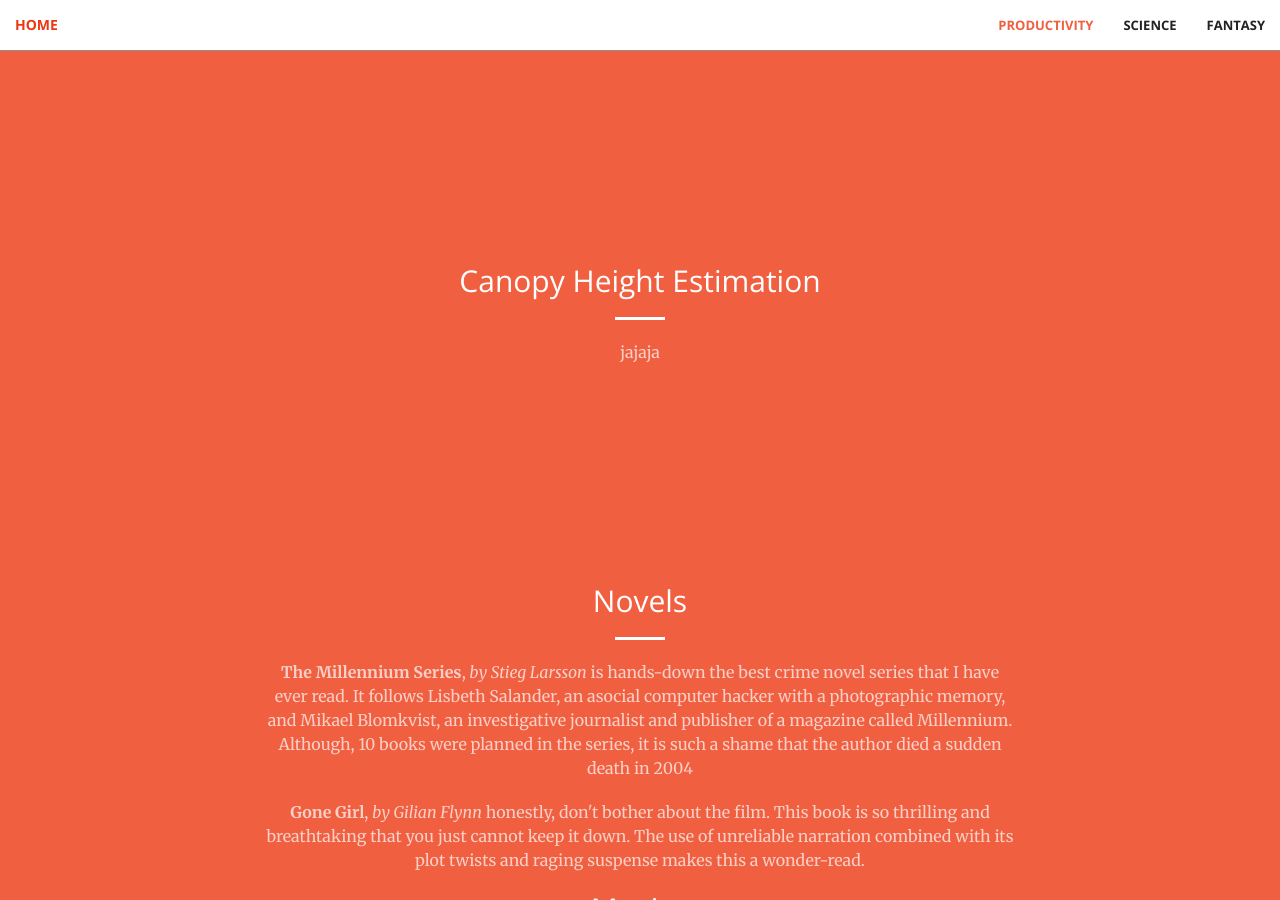
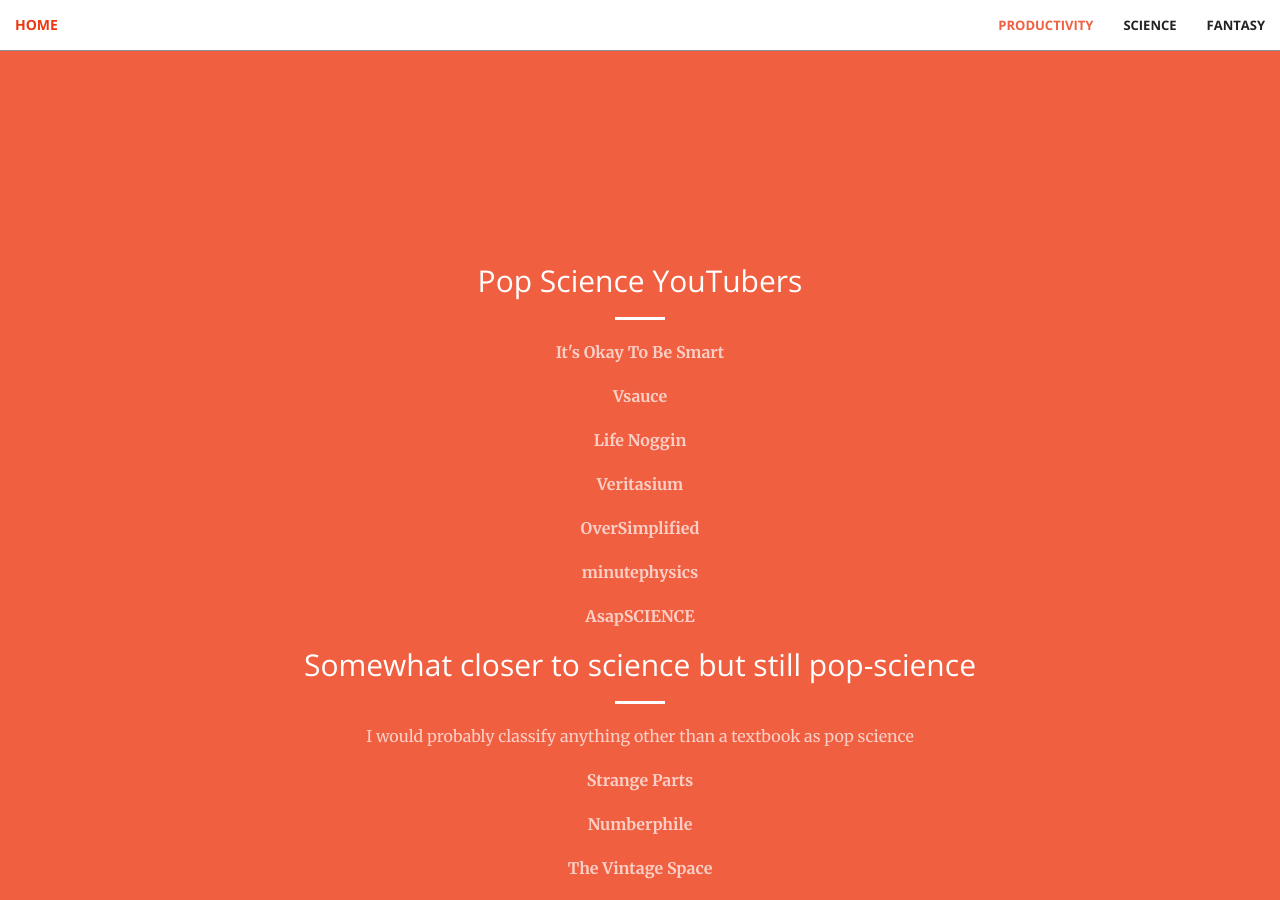
Before and after one commit to aravindbharathi/aravindbharathi.github.io, a Jekyll site: the page rec/index.html, which Jekyll copies as it is, in a window 1280 px wide and 900 px high, scrolled down 1393 px. Built offline with Jekyll 4.4.1, drawn with Linux system fonts in a browser that asks for light colours; some of the changed text lies outside the part shown.

Commit message:
Update index.html

```diff
--- a/rec/index.html
+++ b/rec/index.html
@@ -156,12 +156,58 @@
         <div class="container">
             <div class="row">
                 <div class="col-lg-8 col-lg-offset-2 text-center">
-                    <h2 class="section-heading">Canopy Height Estimation</h2>
+                    <h2 class="section-heading">Pop Science YouTubers</h2>
                     <hr class="light">
                     <p class="text-faded">
-                      jajaja
+                      <b>It's Okay To Be Smart</b>
                     </p>
-                    <!--a href="#stuff" class="btn btn-default btn-xl">What else?</a-->
+                    <p class="text-faded">
+                      <b>Vsauce</b>
+                    </p>
+                    <p class="text-faded">
+                      <b>Life Noggin</b>
+                    </p>
+                    <p class="text-faded">
+                      <b>Veritasium</b>
+                    </p>
+                    <p class="text-faded">
+                      <b>OverSimplified</b>
+                    </p>
+                    <p class="text-faded">
+                      <b>minutephysics</b>
+                    </p>
+                    <p class="text-faded">
+                      <b>AsapSCIENCE</b>
+                    </p>
+                    <h2 class="section-heading">Somewhat closer to science but still pop-science</h2>
+                    <hr class="light">
+                    <p class="text-faded">
+                      I would probably classify anything other than a textbook as pop science
+                    </p>
+                    <p class="text-faded">
+                      <b>Strange Parts</b>
+                    </p>
+                    <p class="text-faded">
+                      <b>Numberphile</b>
+                    </p>
+                    <p class="text-faded">
+                      <b>The Vintage Space</b>
+                    </p>
+                    <p class="text-faded">
+                      <b>3Blue1Brown</b>
+                    </p>
+                    <p class="text-faded">
+                      <b>Scott Manley</b>
+                    </p>
+                    <p class="text-faded">
+                      <b>Kurzgesagt – In a Nutshell</b>
+                    </p>
+                    <p class="text-faded">
+                      <b>Physics Videos by Eugene Khutoryansky</b>
+                    </p>
+                    <p class="text-faded">
+                      <b>PBS Space Time</b>
+                    </p>
                 </div>
             </div>
         </div>
@@ -185,7 +231,7 @@
                       <b>Gone Girl</b>, <i>by Gilian Flynn</i> honestly, don't bother about the film. This book is so thrilling and breathtaking that you just cannot keep it down.
                       The use of unreliable narration combined with its plot twists and raging suspense makes this a wonder-read.
                   </p>
-                  <h2 class="section-heading">Movies</h2>
+                  <h2 class="section-heading">TV Series</h2>
                     <hr class="light">
                     <p class="text-faded">
                       Although I am not a big fan of TV series, a few have left a memorable mark over the 50+ hours I spent with it. The list mostly consists of sit-coms, 'cause
@@ -201,7 +247,9 @@
                   <p class="text-faded">
                     <b>True Detective</b>
                   </p>
-
+                  <p class="text-faded">
+                    <b>Arrested Development></b>
+                  </p>
                 </div>
             </div>
         </div>
```
